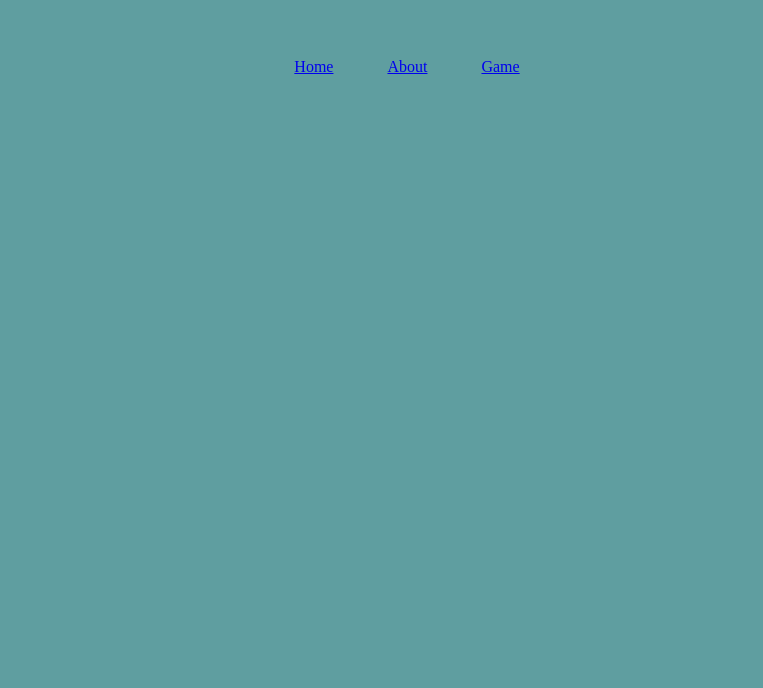
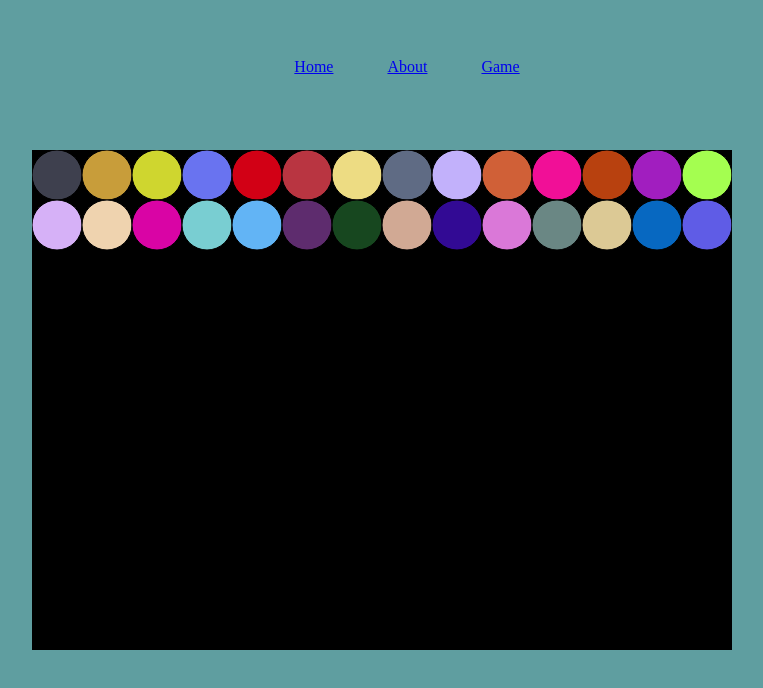
Before and after one commit to zigzagoon1/first-website, a website: page game-index.html in a window 1280 px wide. Shown: the whole page, without its empty margins (258-1021 px from the left). Drawn offline with Linux system fonts and the light colour scheme.

Commit message:
added canvas, added target circles with random colors

```diff
--- a/game-index.html
+++ b/game-index.html
@@ -1,16 +1,21 @@
 <!DOCTYPE html>
 <html lang="en">
   <head>
-    <link rel="stylesheet" href="about-section-style.css"/>
-    <title>My First Website About Me</title>
+    <link rel="stylesheet" href="game-style.css"/>
+    <title>My First Website Game</title>
   </head>
   <body>
+
     <section id="background"></section>
     <div id="links">
         <a href="index.html">Home</a>
         <a href="about-section-index.html">About</a>
         <a href="game-index.html">Game</a>
     </div>
-    <script src="about-section-script.js"></script>
+    <br><br><br><br><br>
+    <div id="canvas-parent">
+      <canvas id="html-canvas"></canvas>
+    </div>
+    <script src="game.js"></script>
   </body>
 </html>
--- a/game-style.css
+++ b/game-style.css
@@ -16,3 +16,17 @@ a {
     top: 0;
     left: 0;
 }
+
+canvas {
+    display: block;
+    height: 500px;
+    width: 700px;
+    margin: auto;
+    position: absolute;
+    background-color: black;
+    padding: 0;
+    top: 0;
+    bottom: 0;
+    left: 0;
+    right: 0;
+}
--- a/game.js
+++ b/game.js
@@ -1 +1,54 @@
-Crafty.init(200, 200);
+let context = '';
+let canvas = '';
+const circles = [];
+const radius = 25;
+document.addEventListener("DOMContentLoaded", function() {
+    canvas = document.getElementById("html-canvas");
+    canvas.width = canvas.clientWidth;
+    canvas.height = canvas.clientHeight;
+    context = canvas.getContext("2d");
+    let x = radius;
+    let y = radius;
+    for (let i = 0; i <= 14; i++) {
+        DrawCircle(x, y, radius, 1, '#000000', getRandomColor());
+        x += radius * 2;
+    }
+    y += radius * 2;
+    x = radius;
+    for (let i = 0; i <= 14; i++) {
+        DrawCircle(x, y, radius, 1, '#000000', getRandomColor());
+        x += radius * 2;
+    }
+
+}, false);
+
+function DrawCircle(x, y, radius, border_size, border_colour, fill_colour) {
+    context.beginPath();
+    context.arc(x,y,radius,0,2*Math.PI);
+    context.strokeStyle = border_colour;
+    context.fillStyle = fill_colour;
+    context.lineWidth = border_size;
+    context.closePath();
+    context.fill();
+    context.stroke();
+    }
+
+    function getRandomColor() {
+        var chars = '0123456789ABCDEF';
+        var color = '#';
+        for (let i = 0; i < 6; i++) {
+            color += chars[Math.floor(Math.random() * 16)];
+        }
+        return color;
+    }
+
+
+;//DrawCircle(150, 100, 50, 100, '#000000', '#111111');
+
+// function draw() {
+
+//     circles.forEach(function (circle) {
+//         DrawCircle(circle.x, circle.y, radius, 5, circle.colour, circle.color);
+//     })
+
+// }
--- a/script.js
+++ b/script.js
@@ -1,4 +1,5 @@
 const body = document.querySelector("#background");
+console.log(document.querySelector("h1"));
 let bodyBackground = body.style.background;
 const randomColors = ["cadetblue","purple", "blue", "red", "pink", "yellow", "green", "cyan", "white", "orange", "brown"];
 let currentIndex = randomColors[bodyBackground];
```
Also changed, not shown: about-section-index.html (+1 -1 lines), 1 other file.
